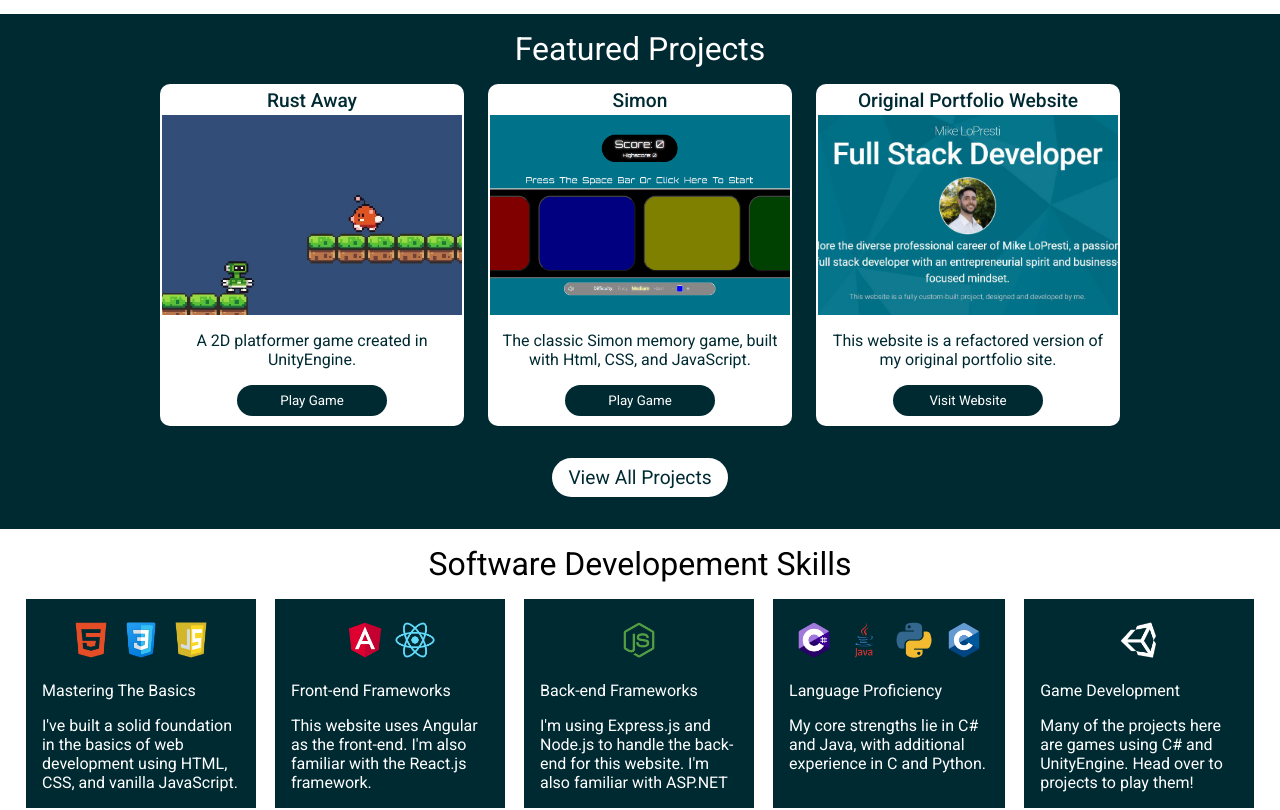
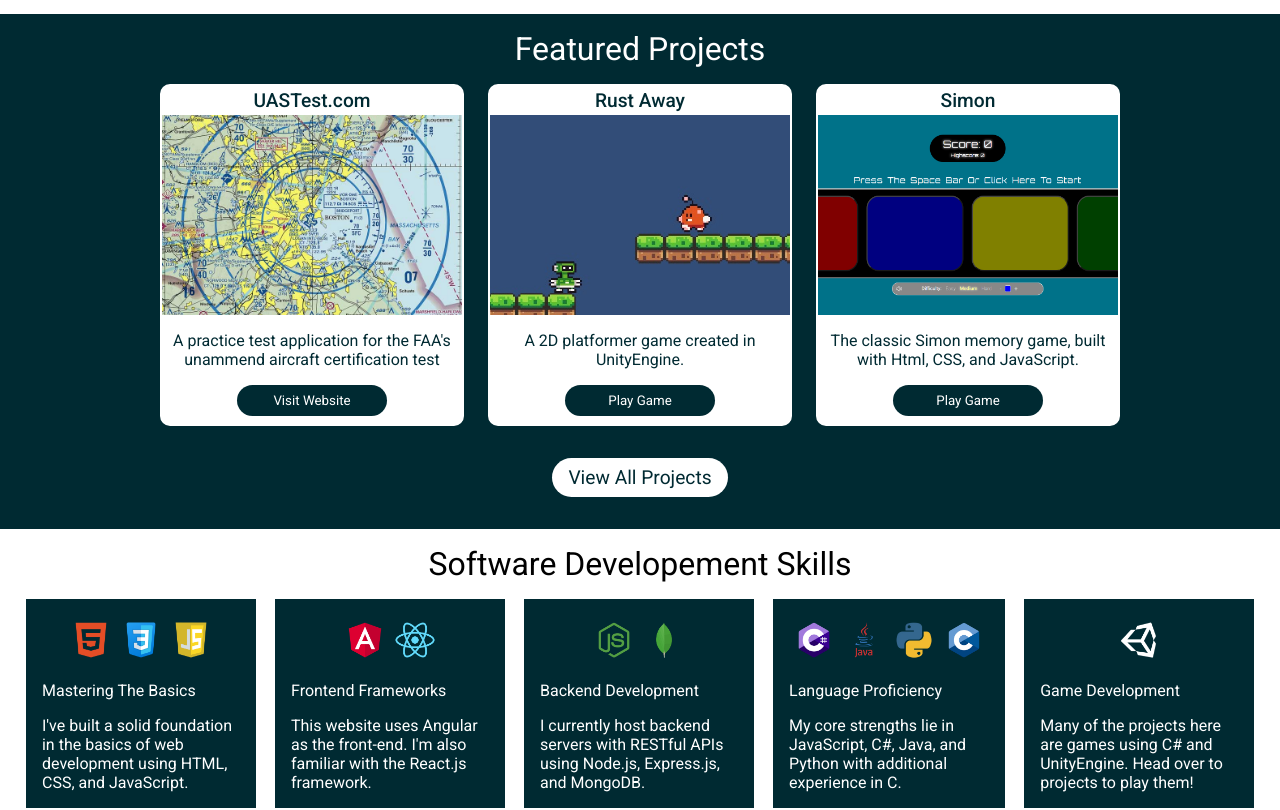
Before and after one commit to mikelopresti21/my-website, an Angular app: page / in a window 1280 px wide. Shown: the part 316-1126 px from the top of the page. Built offline with nearby package versions, Linux system fonts and the light colour scheme; a web font is replaced by a local one.

Commit message:
added uastest.com to projects and featured projects. updated skills section

```diff
--- a/src/app/components/all-projects/all-projects.component.ts
+++ b/src/app/components/all-projects/all-projects.component.ts
@@ -13,6 +13,14 @@
 export class AllProjectsComponent {
 
   projects: Project[] = [
+    {
+      title: 'UASTest.com',
+      image: '/images/bos.jpg',
+      description: 'A practice test application for the FAA\'s unammend aircraft certification test',
+      btnText: 'Visit Website',
+      route: 'https://uastest.com/',
+      internal: false
+    },
     {
       title: "Rust Away",
       image: "/images/Rust_Away_Cover.jpg",
--- a/src/app/components/featured-projects/featured-projects.component.ts
+++ b/src/app/components/featured-projects/featured-projects.component.ts
@@ -11,6 +11,14 @@
 })
 export class FeaturedProjectsComponent {
   projects: Project[] = [
+    {
+      title: 'UASTest.com',
+      image: '/images/bos.jpg',
+      description: 'A practice test application for the FAA\'s unammend aircraft certification test',
+      btnText: 'Visit Website',
+      route: 'https://uastest.com/',
+      internal: false
+    },
     {
       title: 'Rust Away',
       image: '/images/Rust_Away_Cover.jpg',
@@ -26,14 +34,6 @@
       btnText: 'Play Game',
       route: 'https://mikelopresti21.github.io/simon.html',
       internal: false
-    },
-    {
-      title: 'Original Portfolio Website',
-      image: '/images/original-website-cover.jpg',
-      description: 'This website is a refactored version of my original portfolio site.',
-      btnText: 'Visit Website',
-      route: 'https://mikelopresti21.github.io/',
-      internal: false
     }
 
 
--- a/src/app/components/skills/skills.component.ts
+++ b/src/app/components/skills/skills.component.ts
@@ -15,22 +15,22 @@
     {
       images: ['/images/html-icon.png', '/images/css-icon.png', '/images/javascript-icon.png'],
       title: 'Mastering The Basics',
-      description: `I've built a solid foundation in the basics of web development using HTML, CSS, and vanilla JavaScript.`
+      description: `I've built a solid foundation in the basics of web development using HTML, CSS, and JavaScript.`
     },
     {
       images: ['/images/angular-icon.png', '/images/react-icon.png'],
-      title: 'Front-end Frameworks',
+      title: 'Frontend Frameworks',
       description: `This website uses Angular as the front-end. I'm also familiar with the React.js framework.`
     },
     {
-      images: ['/images/nodejs-icon.png'],
-      title: 'Back-end Frameworks',
-      description: `I'm using Express.js and Node.js to handle the back-end for this website. I'm also familiar with ASP.NET`
+      images: ['/images/nodejs-icon.png', '/images/mongodb-icon.png'],
+      title: 'Backend Development',
+      description: `I currently host backend servers with RESTful APIs using Node.js, Express.js, and MongoDB.`
     },
     {
       images: ['/images/c-sharp-icon.png', '/images/java-icon.png', '/images/python-icon.png', '/images/c-icon.png'],
       title: 'Language Proficiency',
-      description: 'My core strengths lie in C# and Java, with additional experience in C and Python.'
+      description: 'My core strengths lie in JavaScript, C#, Java, and Python with additional experience in C.'
     },
     {
       images: ['/images/unity-icon.png'],
```
Also changed, not shown: public/images/bos.jpg (added), public/images/mongodb-icon.png (added), 5 other files (tests, documents, lock files or other folders).
